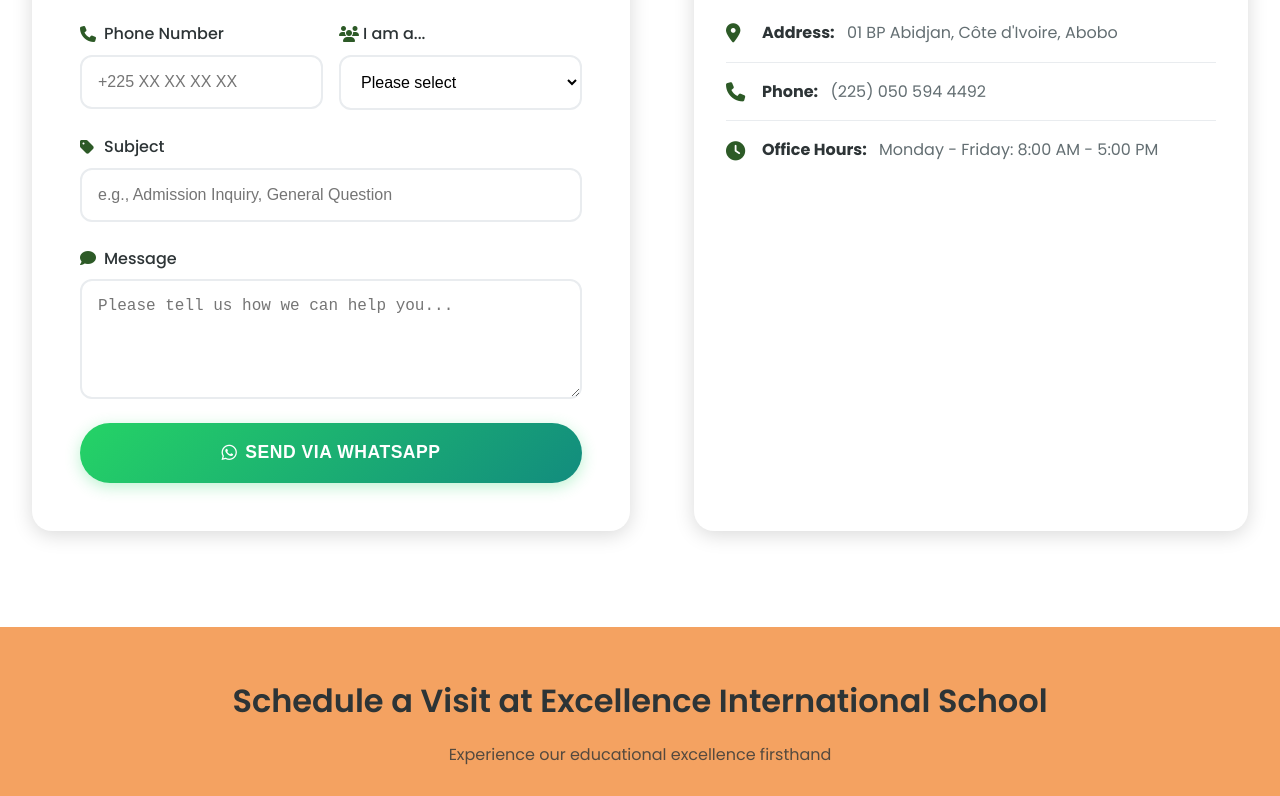
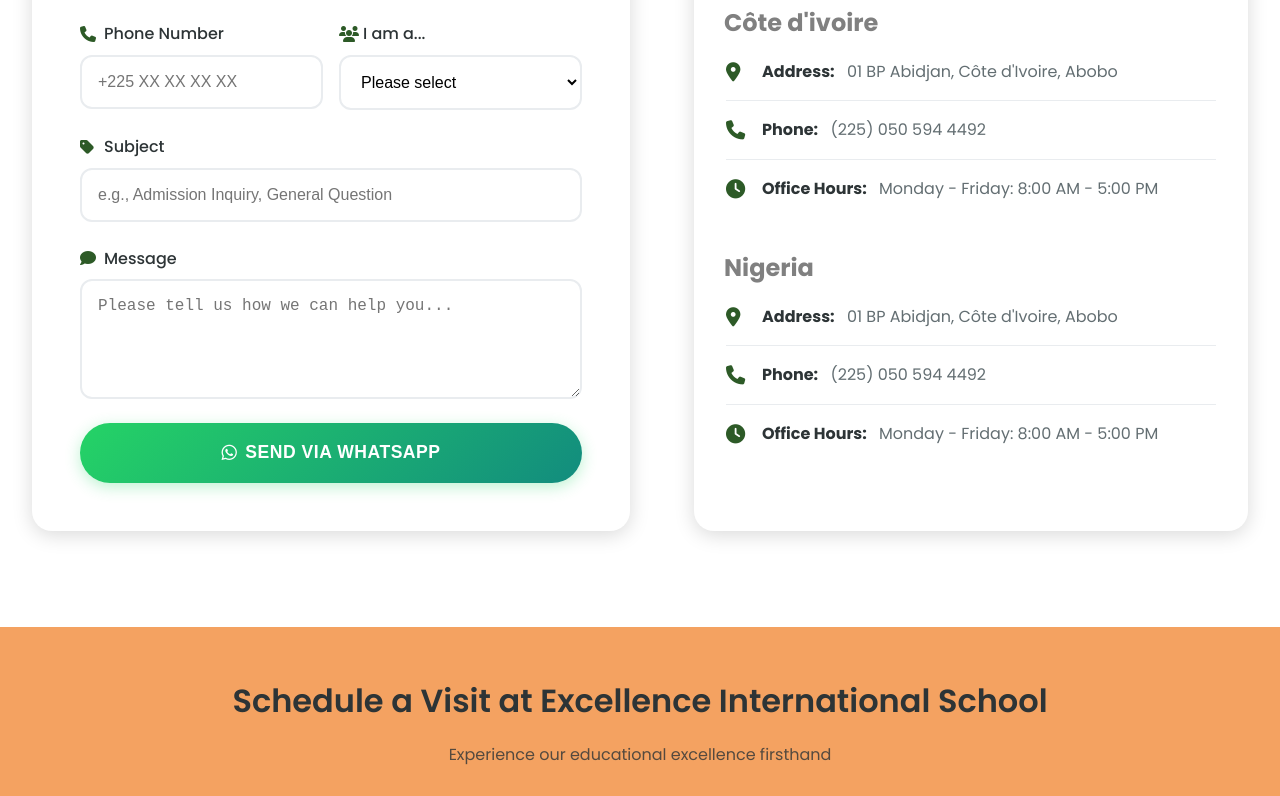
Before and after one commit to Mhariahm/EIS, a plain HTML site: page index.html in a window 1280 px wide. Shown: the part 5081-5877 px from the top of the page. Drawn offline with Linux system fonts and the light colour scheme.

Commit message:
stable version

```diff
--- a/index.html
+++ b/index.html
@@ -741,7 +741,9 @@ For more information about donating items, sponsoring, or purchasing tickets, pl
                                 referrerpolicy="no-referrer-when-downgrade">
                         </iframe>
         </div>
+        <div>
 
+            <h4 style="font-size: 24px;margin-left: 30px;color:grey">Côte d'ivoire</h4>
             <div class="location-info">
                 <div class="info-item">
                     <i class="fas fa-map-marker-alt"></i>
@@ -762,6 +764,34 @@ For more information about donating items, sponsoring, or purchasing tickets, pl
                     <div>
                         <strong>Office Hours:</strong>
                         <span>Monday - Friday: 8:00 AM - 5:00 PM</span>
+                </div>
+            </div>
+            </div>
+        </div>
+        <div>
+
+            <h4 style="font-size: 24px;margin-left: 30px;color:grey">Nigeria</h4>
+            <div class="location-info">
+                <div class="info-item">
+                    <i class="fas fa-map-marker-alt"></i>
+                    <div>
+                        <strong>Address:</strong>
+                        <span>01 BP Abidjan, Côte d'Ivoire, Abobo</span>
+        </div>
+    </div>
+                <div class="info-item">
+                    <i class="fas fa-phone"></i>
+                    <div>
+                        <strong>Phone:</strong>
+                        <span>(225) 050 594 4492</span>
+                    </div>
+                    </div>
+                <div class="info-item">
+                    <i class="fas fa-clock"></i>
+                    <div>
+                        <strong>Office Hours:</strong>
+                        <span>Monday - Friday: 8:00 AM - 5:00 PM</span>
+                </div>
             </div>
             </div>
         </div>
```
Lines whose indentation alone changed are shown as unchanged.
